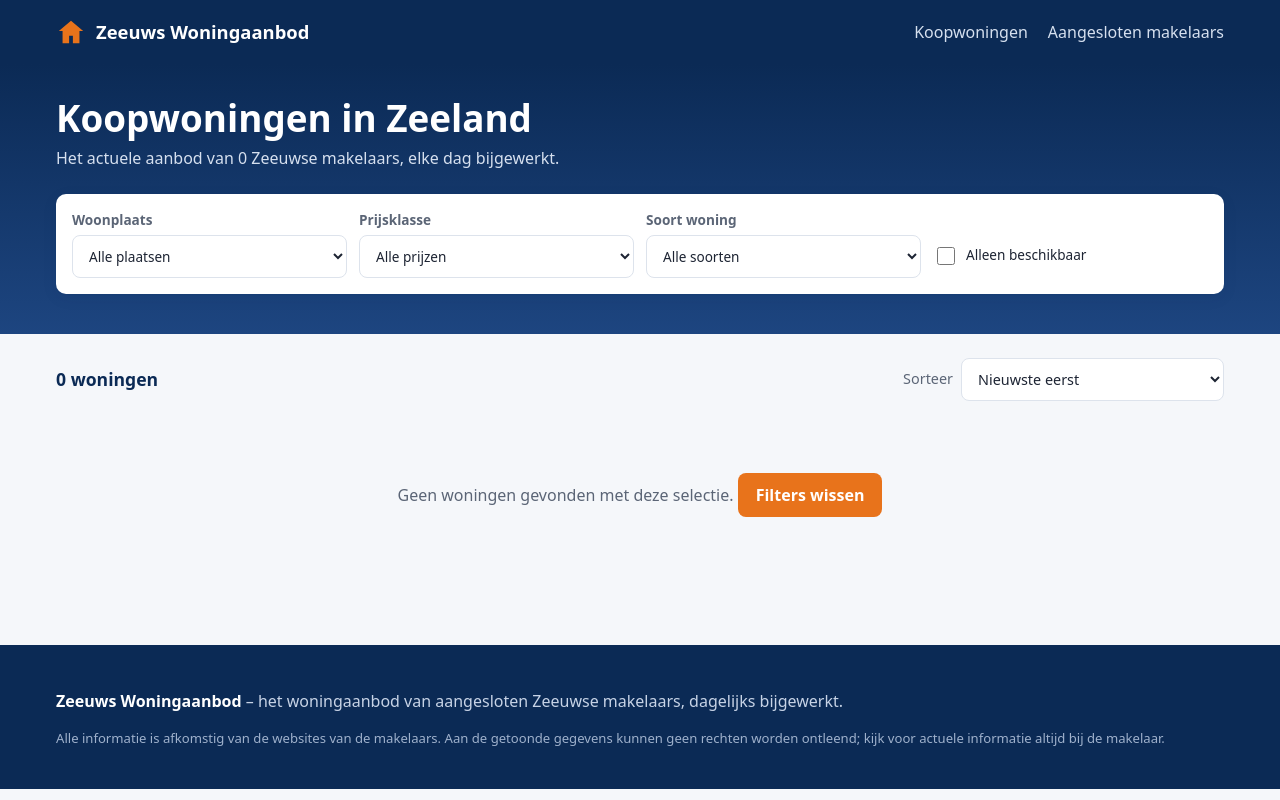
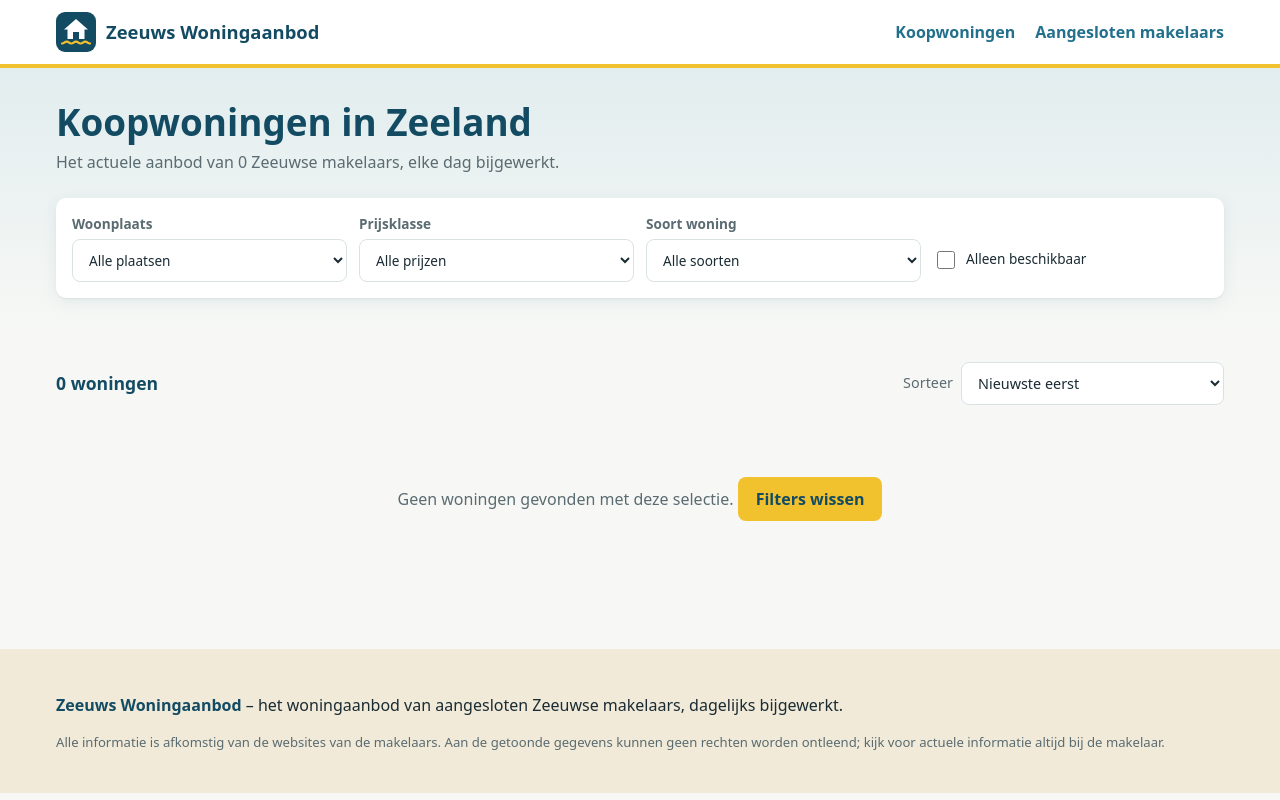
Before and after one commit to marcovanderknaap-vdk/woningportaal, a Django app: page / in a window 1280 px wide. Run offline with Django 5.2, Linux system fonts and the light colour scheme; data that the repository does not hold is empty.

Commit message:
Lichte Zeeuwse vormgeving, eigen beeldmerk en instelbaar logo; betere hoofdfoto-herkenning
- Kleuren: zeeblauw, zeenevel, zand en vlaggeel; witte kop
- PORTAAL_LOGO voor een eigen logobestand
- Hoofdfoto ook uit achtergrondafbeeldingen; plattegronden/kaarten/logo's overslaan
- Gewijzigde hoofdfoto wordt bij de controle opnieuw opgehaald

Co-Authored-By: Claude Opus 5.5 <noreply@anthropic.com>
Claude-Session: https://claude.ai/code/session_01VMdQ59ED8ZFpUmEoizTr6Y

```diff
--- a/aanbod/context_processors.py
+++ b/aanbod/context_processors.py
@@ -6,6 +6,7 @@ def portaal(request):
         "PORTAAL_NAAM": settings.PORTAAL_NAAM,
         "NIEUW_DAGEN": settings.NIEUW_DAGEN,
         "INDEXEREN": settings.PORTAAL_INDEXEREN,
+        "PORTAAL_LOGO": settings.PORTAAL_LOGO,
         # Bij de statische export wordt dit het pad van de GitHub Pages-site
         "BASIS": getattr(request, "basis_url", "/"),
         "STATISCH": getattr(request, "statisch", False),
--- a/aanbod/static/aanbod/portaal.css
+++ b/aanbod/static/aanbod/portaal.css
@@ -1,20 +1,21 @@
-/* Zeeuws Woningaanbod – stijl: donkerblauw met oranje accent */
+/* Zeeuws Woningaanbod – licht en Zeeuws: zeeblauw, zeenevel, zand en vlaggeel */
 :root {
-  --blauw: #0b2a55;
-  --blauw-licht: #1d4580;
-  --blauw-zacht: #e9eff8;
-  --oranje: #e8731b;
-  --oranje-donker: #c85d0d;
-  --tekst: #1d2433;
-  --grijs: #5b6576;
-  --lijn: #dde3ec;
-  --achtergrond: #f5f7fa;
+  --blauw: #134b63;          /* diep zeeblauw (Westerschelde) */
+  --blauw-licht: #22708c;    /* zeeblauw */
+  --blauw-zacht: #e2edef;    /* zeenevel */
+  --accent: #f2c12e;         /* geel uit de Zeeuwse vlag */
+  --accent-donker: #dcaa12;
+  --zand: #f1ead9;           /* strand */
+  --tekst: #1a2b33;
+  --grijs: #5a6b71;
+  --lijn: #d9e2e2;
+  --achtergrond: #f7f8f5;
   --wit: #ffffff;
-  --optie: #c98a00;
-  --ovb: #d1580f;
-  --verkocht: #b42318;
+  --optie: #b8860b;
+  --ovb: #c4551a;
+  --verkocht: #a8261c;
   --radius: 10px;
-  --schaduw: 0 1px 2px rgba(11, 42, 85, .06), 0 4px 16px rgba(11, 42, 85, .07);
+  --schaduw: 0 1px 2px rgba(19, 75, 99, .06), 0 4px 16px rgba(19, 75, 99, .08);
 }
 
 * { box-sizing: border-box; }
@@ -31,21 +32,22 @@ img { max-width: 100%; display: block; }
 h1, h2 { line-height: 1.2; color: var(--blauw); }
 
 /* Kop */
-.kop { background: var(--blauw); color: var(--wit); }
+.kop { background: var(--wit); color: var(--blauw); border-bottom: 4px solid var(--accent); }
 .kop__binnen, .voet__binnen, .held__binnen, .resultaten, .detail {
   max-width: 1200px; margin: 0 auto; padding-left: 16px; padding-right: 16px;
 }
 .kop__binnen { display: flex; align-items: center; justify-content: space-between; gap: 8px 16px; min-height: 64px; flex-wrap: wrap; padding-top: 10px; padding-bottom: 10px; }
-.logo { display: flex; align-items: center; gap: 10px; color: var(--wit); text-decoration: none; font-weight: 700; font-size: 1.15rem; }
-.logo svg { width: 30px; height: 30px; color: var(--oranje); }
+.logo { display: flex; align-items: center; gap: 10px; color: var(--blauw); text-decoration: none; font-weight: 700; font-size: 1.15rem; }
+.logo .beeldmerk { width: 40px; height: 40px; flex: none; }
+.logo__beeld { height: 48px; width: auto; }
 .menu { display: flex; gap: 20px; flex-wrap: wrap; }
-.menu a { color: #d6e0ef; text-decoration: none; font-weight: 500; }
-.menu a:hover { color: var(--wit); }
+.menu a { color: var(--blauw-licht); text-decoration: none; font-weight: 600; }
+.menu a:hover { color: var(--blauw); text-decoration: underline; text-decoration-color: var(--accent); text-decoration-thickness: 3px; text-underline-offset: 6px; }
 
 /* Held + filters */
-.held { background: linear-gradient(180deg, var(--blauw) 0%, var(--blauw-licht) 100%); color: var(--wit); padding: 32px 0 40px; }
-.held h1 { color: var(--wit); margin: 0 0 6px; font-size: clamp(1.6rem, 4vw, 2.3rem); }
-.held p { margin: 0 0 24px; color: #d6e0ef; }
+.held { background: linear-gradient(180deg, var(--blauw-zacht) 0%, var(--achtergrond) 100%); color: var(--blauw); padding: 32px 0 40px; }
+.held h1 { color: var(--blauw); margin: 0 0 6px; font-size: clamp(1.6rem, 4vw, 2.3rem); }
+.held p { margin: 0 0 24px; color: var(--grijs); }
 .filters {
   display: grid; gap: 12px;
   grid-template-columns: repeat(auto-fit, minmax(190px, 1fr));
@@ -57,9 +59,9 @@ select {
   font: inherit; font-weight: 400; color: var(--tekst);
   padding: 10px 12px; border: 1px solid var(--lijn); border-radius: 8px; background: var(--wit); width: 100%;
 }
-select:focus, input:focus, button:focus, a:focus-visible { outline: 2px solid var(--oranje); outline-offset: 2px; }
+select:focus, input:focus, button:focus, a:focus-visible { outline: 2px solid var(--blauw-licht); outline-offset: 2px; }
 .filters .vink { flex-direction: row; align-items: center; gap: 8px; color: var(--tekst); font-weight: 500; padding: 10px 0; }
-.vink input { width: 18px; height: 18px; accent-color: var(--oranje); }
+.vink input { width: 18px; height: 18px; accent-color: var(--blauw-licht); }
 
 /* Resultaten */
 .resultaten { padding-top: 24px; padding-bottom: 48px; }
@@ -86,7 +88,7 @@ select:focus, input:focus, button:focus, a:focus-visible { outline: 2px solid va
 
 .labels { position: absolute; top: 10px; left: 10px; display: flex; gap: 6px; flex-wrap: wrap; }
 .label { font-size: .75rem; font-weight: 700; padding: 3px 9px; border-radius: 4px; color: var(--wit); text-transform: uppercase; letter-spacing: .03em; }
-.label--nieuw { background: var(--oranje); }
+.label--nieuw { background: var(--accent); color: var(--blauw); }
 .label--onder_optie { background: var(--optie); }
 .label--verkocht_ov { background: var(--ovb); }
 .label--verkocht { background: var(--verkocht); }
@@ -94,9 +96,9 @@ select:focus, input:focus, button:focus, a:focus-visible { outline: 2px solid va
 .leeg { text-align: center; padding: 40px 16px; color: var(--grijs); }
 .leeg button, .knop {
   font: inherit; font-weight: 600; cursor: pointer; border: 0; border-radius: 8px;
-  background: var(--oranje); color: var(--wit); padding: 10px 18px; text-decoration: none; display: inline-block;
+  background: var(--accent); color: var(--blauw); padding: 10px 18px; text-decoration: none; display: inline-block;
 }
-.leeg button:hover, .knop:hover { background: var(--oranje-donker); }
+.leeg button:hover, .knop:hover { background: var(--accent-donker); }
 
 /* Detail */
 .detail { padding-top: 20px; padding-bottom: 48px; }
@@ -120,10 +122,10 @@ select:focus, input:focus, button:focus, a:focus-visible { outline: 2px solid va
 .makelaars h2 { margin: 0 0 8px; font-size: 1.1rem; }
 
 /* Voet */
-.voet { background: var(--blauw); color: #c7d3e6; padding: 28px 0; margin-top: 24px; }
-.voet strong { color: var(--wit); }
+.voet { background: var(--zand); color: var(--tekst); padding: 28px 0; margin-top: 24px; }
+.voet strong { color: var(--blauw); }
 .klein { font-size: .82rem; color: var(--grijs); }
-.voet .klein { color: #9fb1cc; }
+.voet .klein { color: var(--grijs); }
 
 @media (max-width: 800px) {
   .detail__raster { grid-template-columns: 1fr; }
--- a/aanbod/templates/aanbod/base.html
+++ b/aanbod/templates/aanbod/base.html
@@ -12,8 +12,7 @@
   <header class="kop">
     <div class="kop__binnen">
       <a class="logo" href="{{ BASIS }}">
-        <svg viewBox="0 0 32 32" aria-hidden="true"><path d="M16 4 3 15h4v13h7v-8h4v8h7V15h4z" fill="currentColor"/></svg>
-        <span>{{ PORTAAL_NAAM }}</span>
+        {% if PORTAAL_LOGO %}<img class="logo__beeld" src="{{ BASIS }}static/{{ PORTAAL_LOGO }}" alt="{{ PORTAAL_NAAM }}">{% else %}{% include "aanbod/includes/beeldmerk.svg" %}<span>{{ PORTAAL_NAAM }}</span>{% endif %}
       </a>
       <nav class="menu">
         <a href="{{ BASIS }}">Koopwoningen</a>
--- a/portaal/settings.py
+++ b/portaal/settings.py
@@ -94,6 +94,8 @@ DEFAULT_AUTO_FIELD = "django.db.models.BigAutoField"
 
 # --- Portaal ---------------------------------------------------------------
 PORTAAL_NAAM = env("PORTAAL_NAAM", "Zeeuws Woningaanbod")
+# Eigen logo: pad binnen de static-map, bijv. "aanbod/logo.svg". Leeg = standaard beeldmerk + naam.
+PORTAAL_LOGO = env("PORTAAL_LOGO", "")
 # Mogen zoekmachines de site indexeren? Standaard uit zolang het een test is.
 PORTAAL_INDEXEREN = env_bool("PORTAAL_INDEXEREN", False)
 # Aantal dagen dat een woning het label 'nieuw' krijgt.
```
Also changed, not shown: aanbod/scraper/detail.py (+19 -5 lines), aanbod/scraper/runner.py (+5 -2 lines), aanbod/templates/aanbod/includes/beeldmerk.svg (added).
